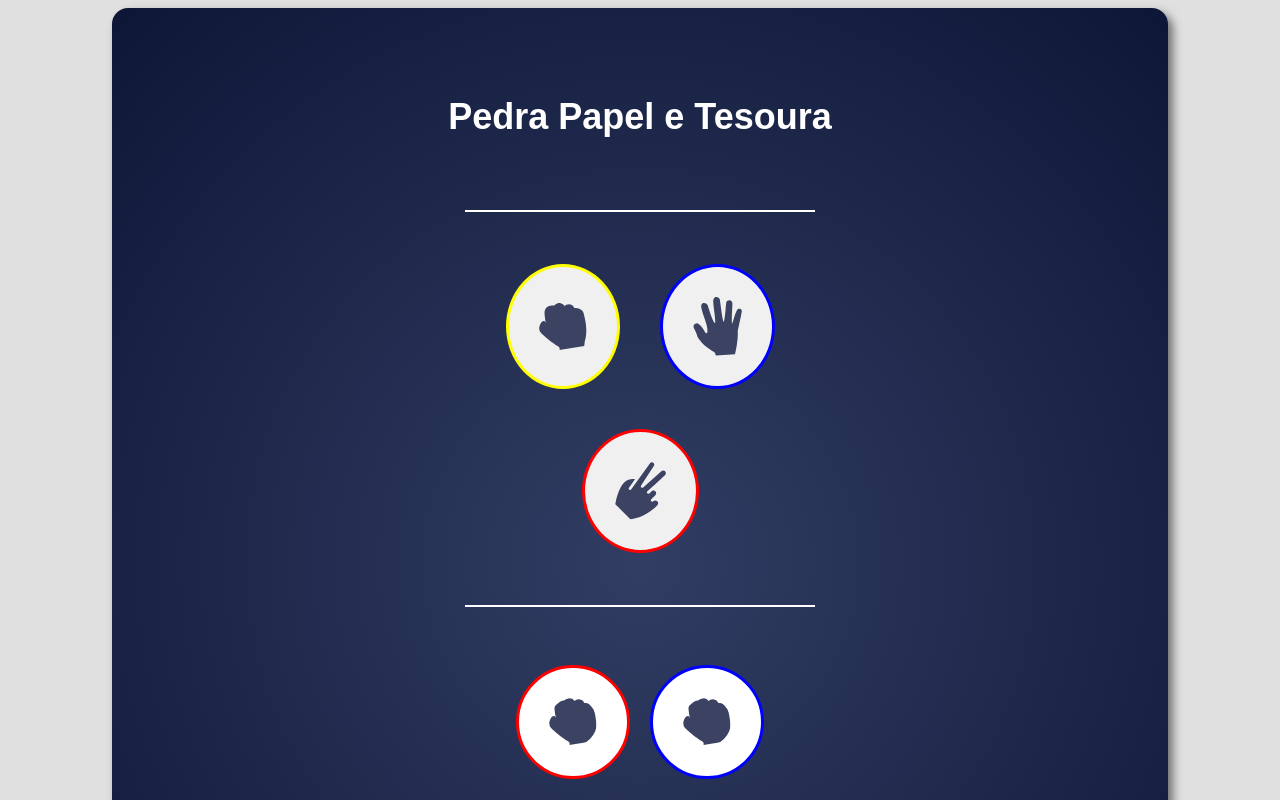
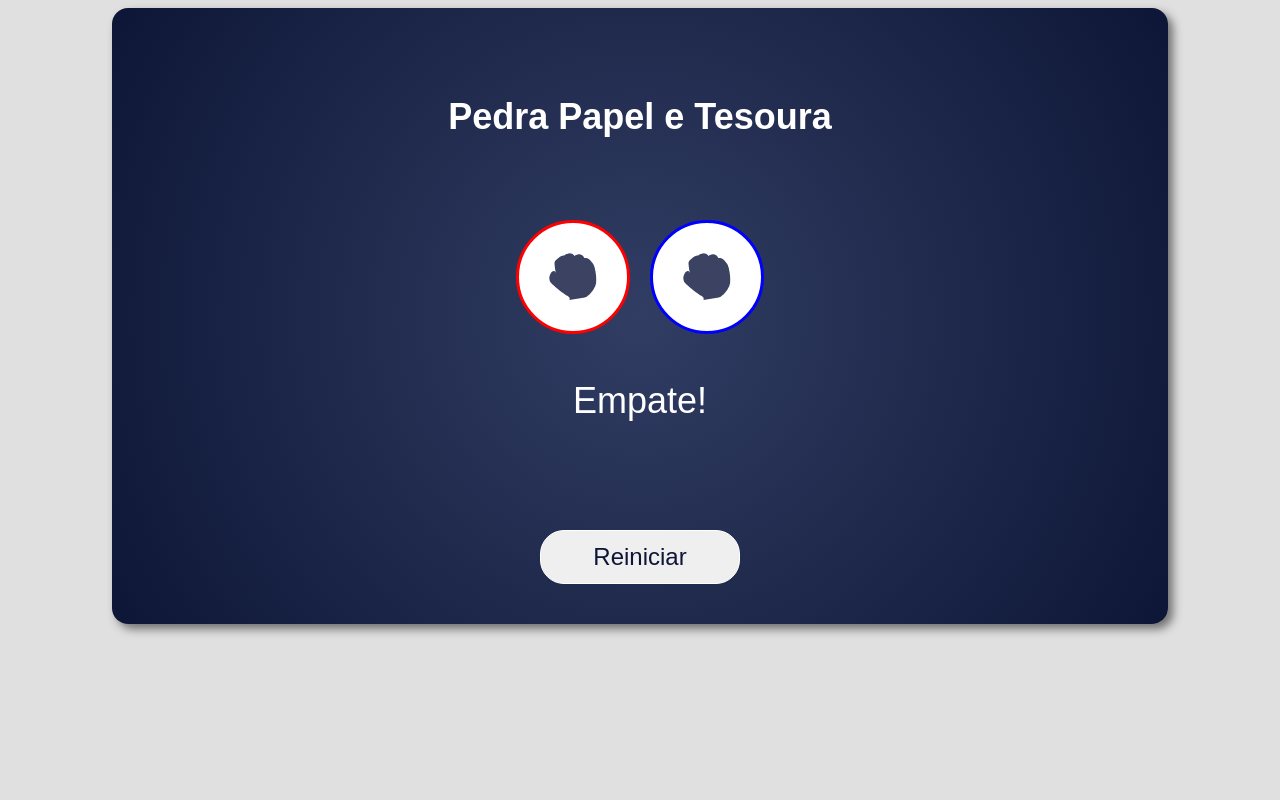
Before and after one commit to lucassouza57/pedra_papel_tesoura, a plain HTML site: page index.html in a window 1280 px wide. Both pictures are taken after a click on the element 562 px from the left and 326 px from the top of the page. Shown: the top 800 px of the page. Drawn offline with Linux system fonts and the light colour scheme.

Commit message:
ajustes no js para tirar o container de escolha na hora do resultado

```diff
--- a/estilo/style.css
+++ b/estilo/style.css
@@ -92,6 +92,7 @@
 
 		.player-two {
 			color: #f44336;
+
 		}
 
 		.player-one-win {
@@ -109,22 +110,24 @@
 			font-size: 36px;
 		}
 
+
+
 		.restart {
-      width: 150px;
-			margin: 3em auto;
+			width: 200px;
+			margin: 1em 1em 1em 1em ;
 			font-size: 24px;
-			color: #fff;
+			color: #0d1636;
 			cursor: pointer;
 			transition: all 0.3s ease-in-out;
-      padding: .5em 1.5em;
-      border: 1px solid #fff;
-      border-radius: 1em;
+			padding: .5em 1.5em;
+			border: 1px solid #fff;
+			border-radius: 1em;
 		}
 
 		.restart:hover {
 			transform: scale(1.1);
-      background-color: #fff;
-      color: #0d1636;
+      background-color: #0d1636;
+      color: #fff;
       font-weight: bolder;
 		}
 
--- a/index.html
+++ b/index.html
@@ -23,7 +23,9 @@
         </div>
       </div>
       <div class="result"></div>
-      <div class="restart" onclick="restart()">Reiniciar</div>
+      <div id="container_restart">
+        <button class="restart" onclick="restart()">Reiniciar</button>
+      </div>
   </main>
 	<script src="script.js"></script>
 </body>
--- a/script.js
+++ b/script.js
@@ -2,7 +2,12 @@
 function restart() {
   // Limpa o resultado
   document.querySelector(".result").innerHTML = "";
+
+  // Torna o container de escolha visível novamente
+  const escolha = document.querySelector(".container");
+  escolha.style.display = 'flex';
 }
+
 
 // Função para obter a escolha do jogador
 function getPlayerChoice() {
@@ -56,9 +61,10 @@ function determineWinner(playerChoice, computerChoice) {
   return "computer";
 }
 
-// Função para exibir o resultado
+//Função para exibir o resultado
 function displayResult(winner, playerChoice, computerChoice) {
   const resultDiv = document.querySelector(".result");
+
 
   // Limpa o resultado anterior
   resultDiv.innerHTML = "";
@@ -102,6 +108,9 @@ function displayResult(winner, playerChoice, computerChoice) {
   resultDiv.appendChild(computerResult);
   resultDiv.appendChild(computerImage); // Adiciona a imagem do computador
   resultDiv.appendChild(winnerResult);
+  // Oculta o container de escolha
+  const escolha = document.querySelector(".container");
+  escolha.style.display = 'none';
 }
 
 // Função para iniciar o jogo
```
